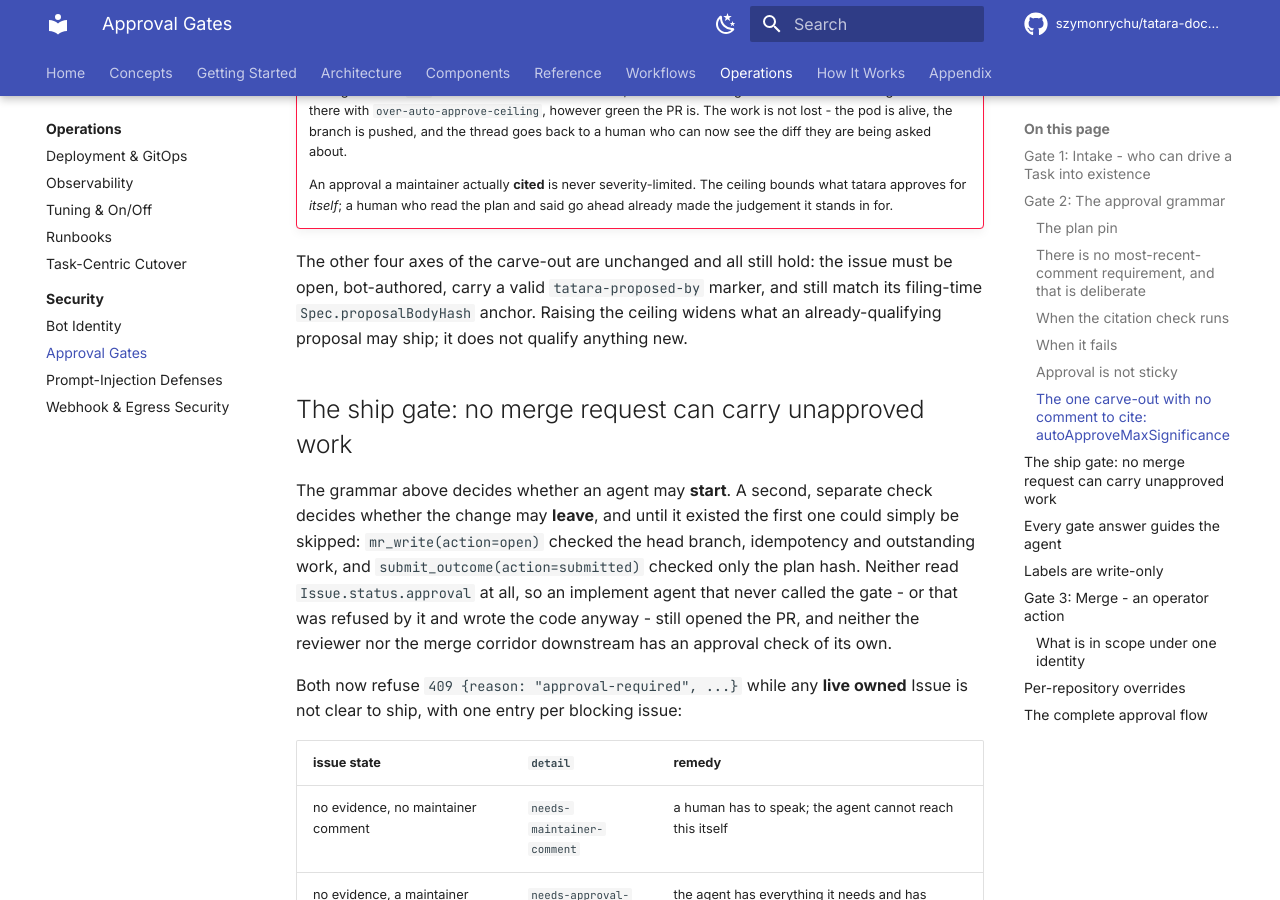
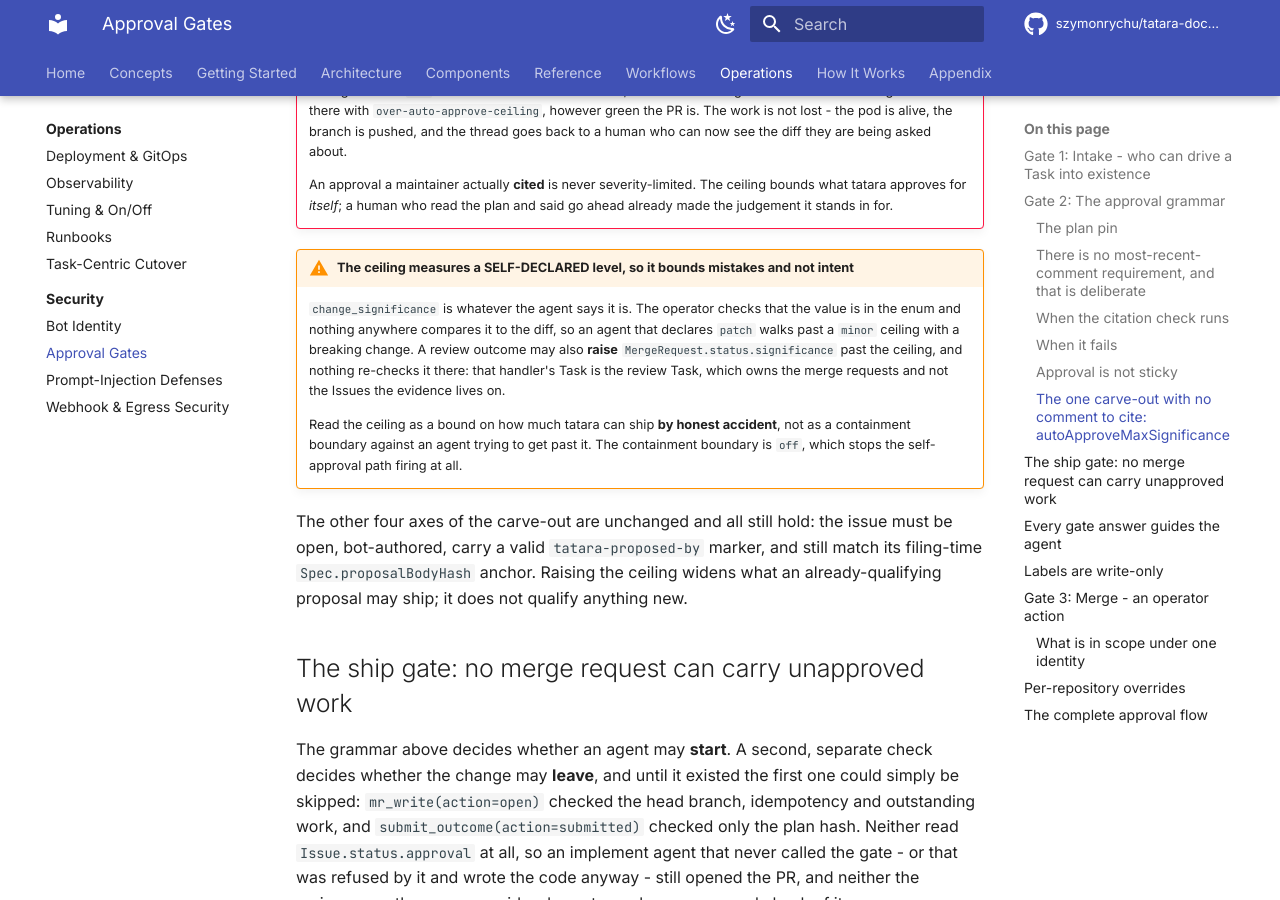
Before and after one commit to szymonrychu/tatara-documentation, an MkDocs documentation site: the page built from docs/operations/security/approval-gates.md, in a window 1280 px wide and 900 px high, scrolled down 6815 px. Built offline with MkDocs 1.6.1 and Material for MkDocs 9.7.7, drawn with Linux system fonts in a browser that asks for light colours; comment, search, counter and statistics services are not loaded; the version menu is left out.

Commit message:
docs: the ceiling measures a self-declared level
Review round 1 on !645 (api/v1alpha1/significance.go).

The page read as though the ceiling bounds what can ship. It bounds what
tatara ships by honest accident: change_significance is whatever the
agent declares, nothing compares the declaration to the diff, and a
review outcome may raise MergeRequest.status.significance past the
ceiling with no re-check. `off` is the containment boundary, not the
ceiling. Stated at AutoApproveOverCeiling too, so the two cannot drift.

```diff
--- a/docs/operations/security/approval-gates.md
+++ b/docs/operations/security/approval-gates.md
@@ -310,6 +310,20 @@ carries no value for it.
     ceiling bounds what tatara approves for *itself*; a human who read the plan
     and said go ahead already made the judgement it stands in for.
 
+!!! warning "The ceiling measures a SELF-DECLARED level, so it bounds mistakes and not intent"
+    `change_significance` is whatever the agent says it is. The operator checks
+    that the value is in the enum and nothing anywhere compares it to the diff,
+    so an agent that declares `patch` walks past a `minor` ceiling with a
+    breaking change. A review outcome may also **raise**
+    `MergeRequest.status.significance` past the ceiling, and nothing re-checks
+    it there: that handler's Task is the review Task, which owns the merge
+    requests and not the Issues the evidence lives on.
+
+    Read the ceiling as a bound on how much tatara can ship **by honest
+    accident**, not as a containment boundary against an agent trying to get
+    past it. The containment boundary is `off`, which stops the self-approval
+    path firing at all.
+
 The other four axes of the carve-out are unchanged and all still hold: the issue
 must be open, bot-authored, carry a valid `tatara-proposed-by` marker, and still
 match its filing-time `Spec.proposalBodyHash` anchor. Raising the ceiling widens
```
